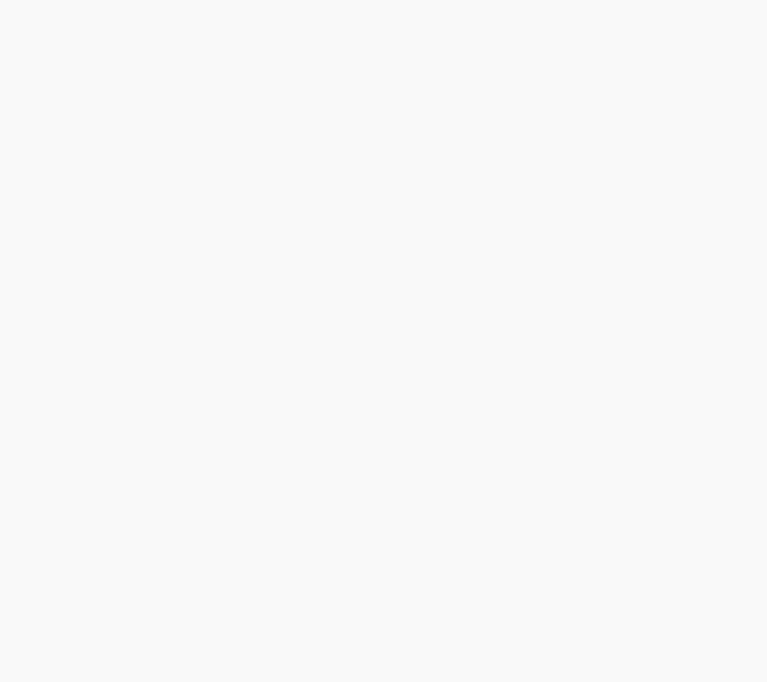
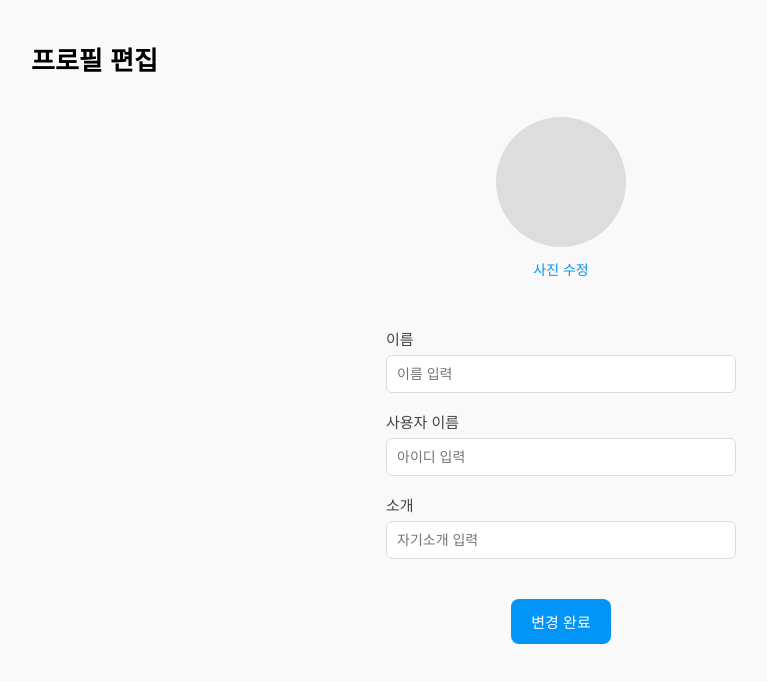
Before and after one commit to Yyyeiow/group-project, a React (Vite) app: page / in a window 1280 px wide. Before the commit this address had no page. Shown: the top 682 px of the page, without its empty margins (79-846 px from the left). Built offline with nearby package versions, Linux system fonts and the light colour scheme.

Commit message:
프로필 페이지 수정

```diff
--- a/src/App.jsx
+++ b/src/App.jsx
@@ -4,20 +4,23 @@ import { BrowserRouter as Router, Routes, Route } from "react-router-dom";
 import MyFeed from "./Pages/MyFeed";
 import Login from "./Pages/Login";
 import Signup from "./Pages/Signup";
+import Change from "./Pages/Change";
 import "./App.css";
 
 function App() {
   return (
     <Router>
       <Routes>
-        {/* 회원가입 */}
+        <Route path="/" element={<Change />} />
+         {/* 회원가입 */}
         <Route path="/signup" element={<Signup />} />
 
         {/* 로그인 */}
         <Route path="/login" element={<Login />} />
 
-        {/* 로그인 후 보이는 페이지 (예시) */}
         <Route path="/myfeed" element={<MyFeed />} />
+
+        <Route path="/change" element={<Change />} />
       </Routes>
     </Router>
   );
--- /dev/null
+++ b/src/Pages/Change.css
@@ -0,0 +1,92 @@
+/* 전체 컨테이너 */
+.edit-container {
+  max-width: 1100px;
+  margin: 40px auto;
+  padding: 0 20px;
+}
+
+/* 헤더 */
+.edit-header {
+  text-align: left;
+  margin-bottom: 40px;
+}
+
+.edit-header h2 {
+  font-size: 26px;
+  font-weight: 700;
+}
+
+.edit-profile,
+.edit-section,
+.edit-submit-btn {
+  display: flex;
+  flex-direction: column;
+  align-items: center; /* 가운데 정렬 */
+  margin-left: auto;
+  margin-right: auto;
+}
+
+/* 프로필 이미지 */
+.edit-profile {
+  margin-bottom: 35px;
+}
+
+.edit-profile-placeholder,
+.edit-profile-img {
+  width: 130px;
+  height: 130px;
+  border-radius: 50%;
+  background: #ddd;
+  object-fit: cover;
+}
+
+/* "사진 수정" */
+.edit-change-photo {
+  margin-top: 12px;
+  font-size: 14px;
+  color: #0095f6;
+  cursor: pointer;
+}
+
+/* 입력 섹션 */
+.edit-section {
+  gap: 18px;
+  margin-bottom: 40px;
+  width: 100%;
+  max-width: 350px;
+}
+
+.edit-row {
+  width: 100%;
+  display: flex;
+  flex-direction: column;
+  gap: 6px;
+}
+
+.edit-row label {
+  font-size: 15px;
+  color: #444;
+}
+
+.edit-row input {
+  width: 100%;
+  padding: 10px;
+  border: 1px solid #ddd;
+  border-radius: 6px;
+  font-size: 14px;
+}
+
+/* 완료 버튼 */
+.edit-submit-btn {
+  padding: 12px 20px;
+  background: #0095f6;
+  color: white;
+  border: none;
+  border-radius: 8px;
+  font-size: 15px;
+  cursor: pointer;
+}
+
+.edit-submit-btn:hover {
+  background: #007acc;
+}
--- /dev/null
+++ b/src/Pages/Change.jsx
@@ -0,0 +1,62 @@
+import { useState } from "react";
+import "./Change.css";
+
+export default function Change() {
+  const [profileImg, setProfileImg] = useState(null);
+  const [preview, setPreview] = useState("");
+
+  const handleImage = (e) => {
+    const file = e.target.files[0];
+    setProfileImg(file);
+    setPreview(URL.createObjectURL(file));
+  };
+
+  return (
+    <div className="edit-container">
+      {/* 상단 헤더 */}
+      <div className="edit-header">
+        <h2>프로필 편집</h2>
+      </div>
+
+      {/* 프로필 이미지 */}
+      <div className="edit-profile">
+        <label htmlFor="profileImg">
+          {preview ? (
+            <img src={preview} className="edit-profile-img" />
+          ) : (
+            <div className="edit-profile-placeholder"></div>
+          )}
+        </label>
+        <input
+          type="file"
+          id="profileImg"
+          accept="image/*"
+          onChange={handleImage}
+          style={{ display: "none" }}
+        />
+        <p className="edit-change-photo">사진 수정</p>
+      </div>
+
+      {/* 편집 섹션 */}
+      <div className="edit-section">
+        <div className="edit-row">
+          <label>이름</label>
+          <input type="text" placeholder="이름 입력" />
+        </div>
+
+        <div className="edit-row">
+          <label>사용자 이름</label>
+          <input type="text" placeholder="아이디 입력" />
+        </div>
+
+        <div className="edit-row">
+          <label>소개</label>
+          <input type="text" placeholder="자기소개 입력" />
+        </div>
+      </div>
+
+      {/* 버튼 */}
+      <button className="edit-submit-btn">변경 완료</button>
+    </div>
+  );
+}
```
